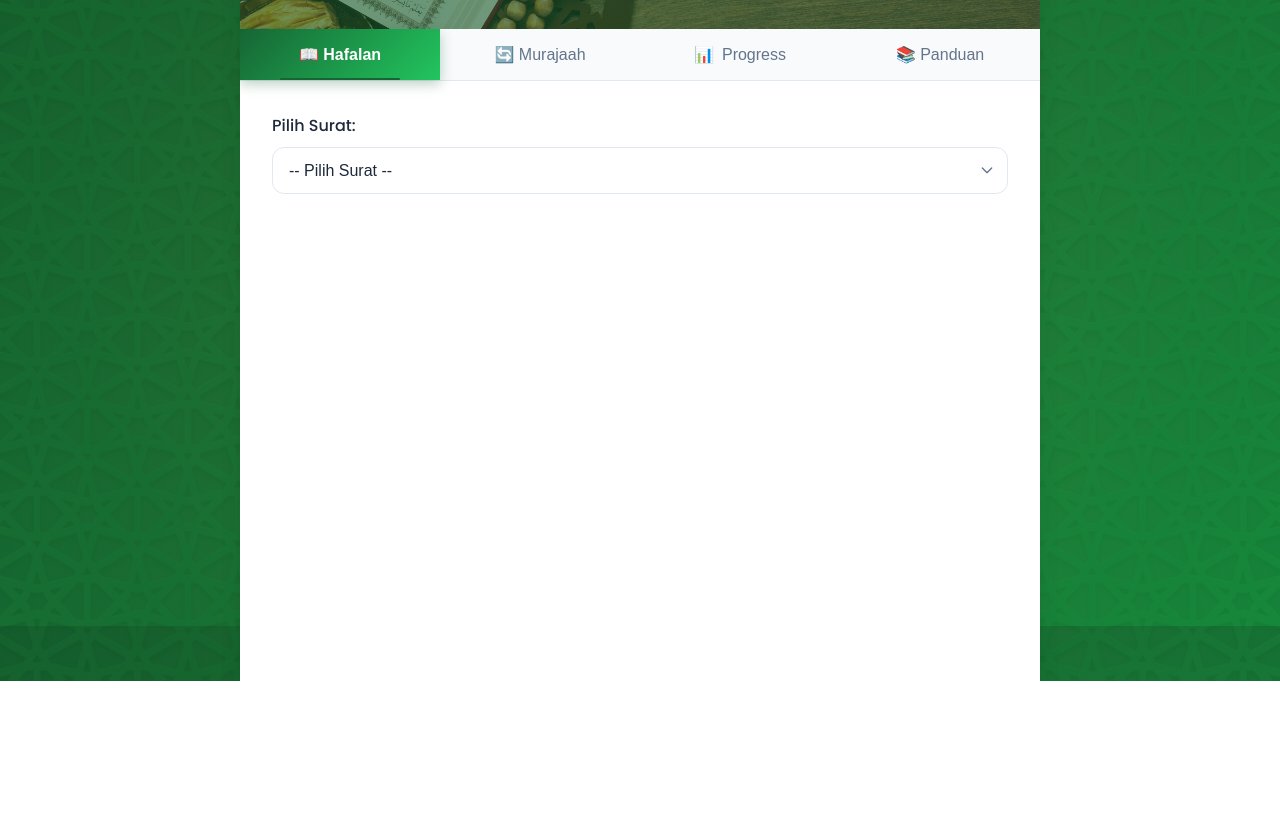
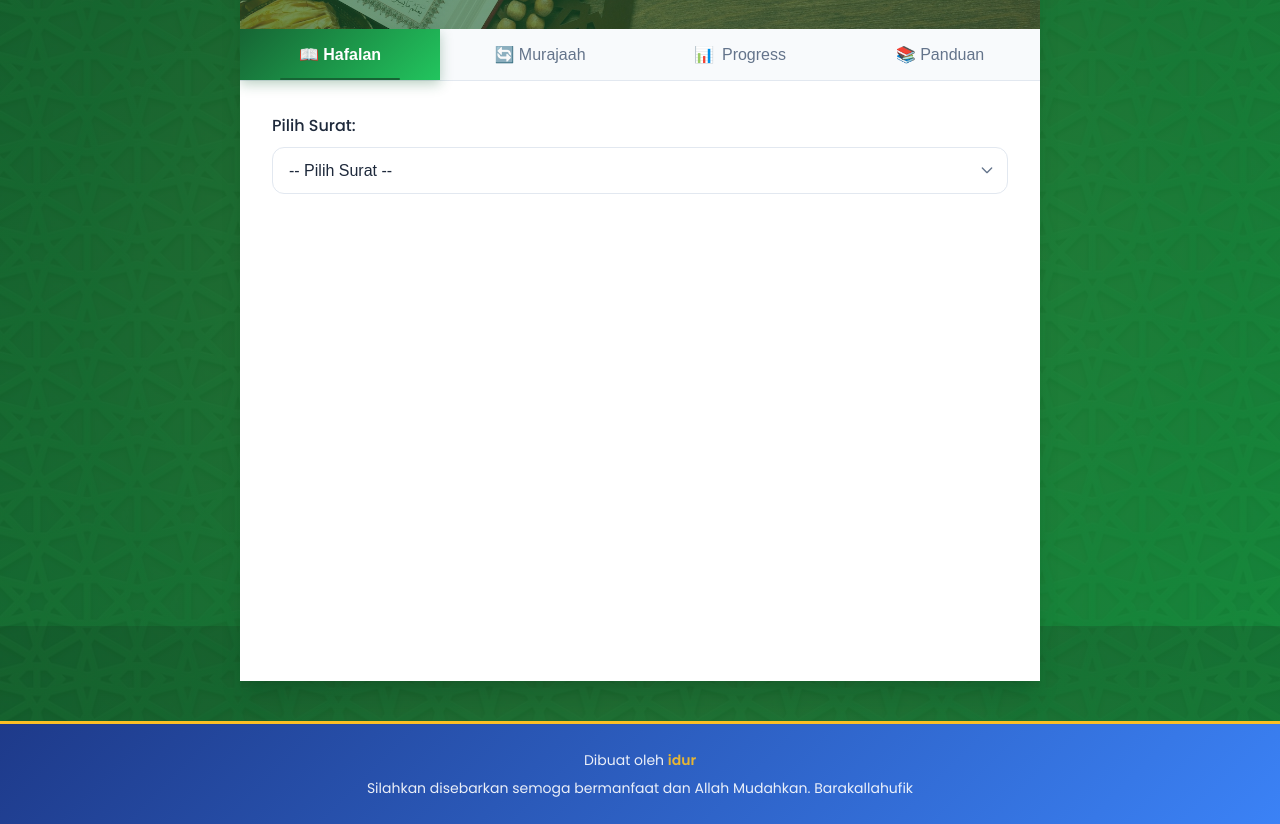
Before and after one commit to idur/ngapalin, a plain HTML site: page index.html in a window 1280 px wide. Shown: the part 174-998 px from the top of the page. Before the commit the page ends 855 px from the top, so only its background shows below. Drawn offline with Linux system fonts and the light colour scheme.

Commit message:
Add footer with creator info and sharing message

```diff
--- a/index.html
+++ b/index.html
@@ -228,6 +228,13 @@
         </main>
     </div>
 
+    <footer class="app-footer">
+        <div class="footer-content">
+            <p>Dibuat oleh <a href="https://www.linkedin.com/in/idur/" target="_blank" rel="noopener noreferrer">idur</a></p>
+            <p>Silahkan disebarkan semoga bermanfaat dan Allah Mudahkan. Barakallahufik</p>
+        </div>
+    </footer>
+
     <script src="data.js"></script>
     <script src="storage.js"></script>
     <script src="app.js"></script>
--- a/styles.css
+++ b/styles.css
@@ -955,6 +955,40 @@ select:focus-visible {
     margin-top: 1rem;
 }
 
+/* Footer Styles */
+.app-footer {
+    background: linear-gradient(135deg, #1e3a8a 0%, #3b82f6 100%);
+    color: white;
+    text-align: center;
+    padding: 20px 0;
+    margin-top: 40px;
+    border-top: 3px solid #fbbf24;
+}
+
+.footer-content {
+    max-width: 1200px;
+    margin: 0 auto;
+    padding: 0 20px;
+}
+
+.footer-content p {
+    margin: 5px 0;
+    font-size: 14px;
+    opacity: 0.9;
+}
+
+.footer-content a {
+    color: #fbbf24;
+    text-decoration: none;
+    font-weight: 600;
+    transition: color 0.3s ease;
+}
+
+.footer-content a:hover {
+    color: #f59e0b;
+    text-decoration: underline;
+}
+
 /* Responsive Design for Panduan */
 @media (max-width: 768px) {
     .panduan-container {
@@ -974,4 +1008,13 @@ select:focus-visible {
         margin-right: 0;
         margin-bottom: 0.5rem;
     }
+
+    .app-footer {
+        margin-top: 20px;
+        padding: 15px 0;
+    }
+
+    .footer-content p {
+        font-size: 13px;
+    }
 }
```
